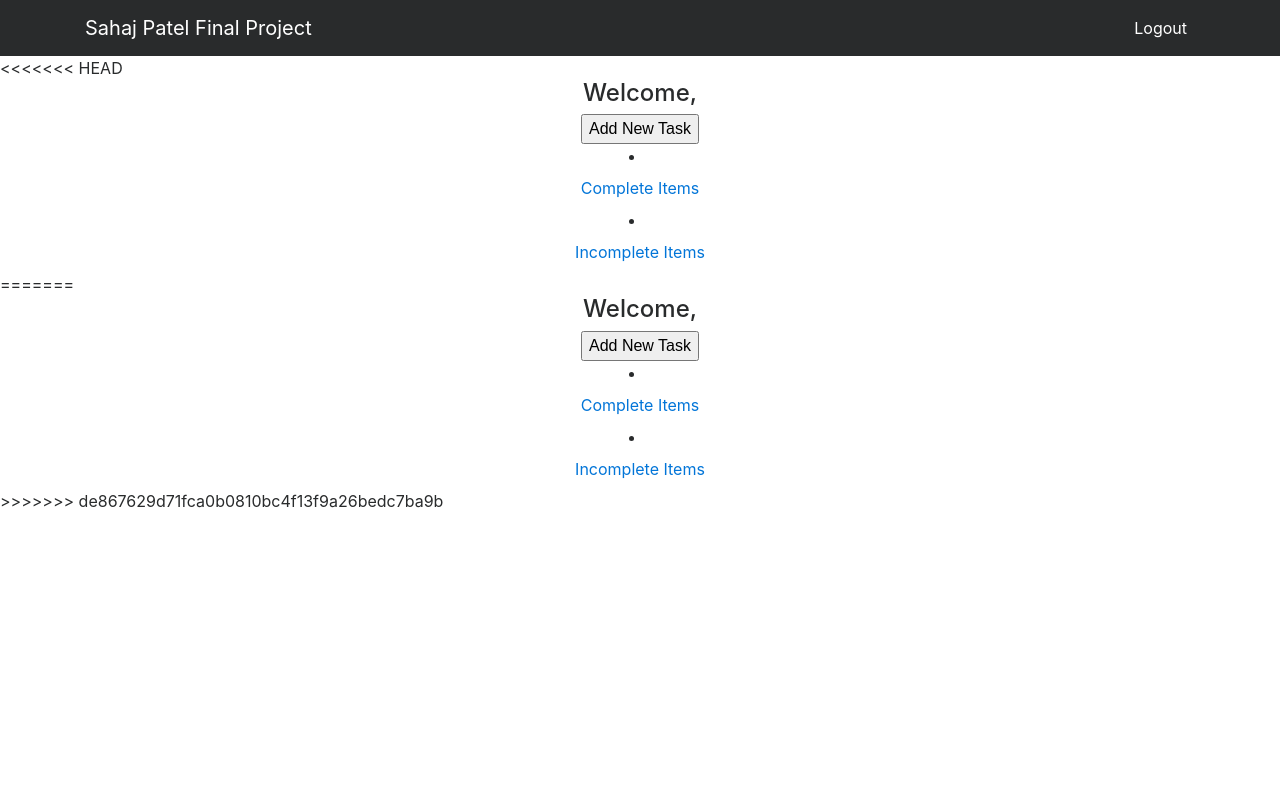
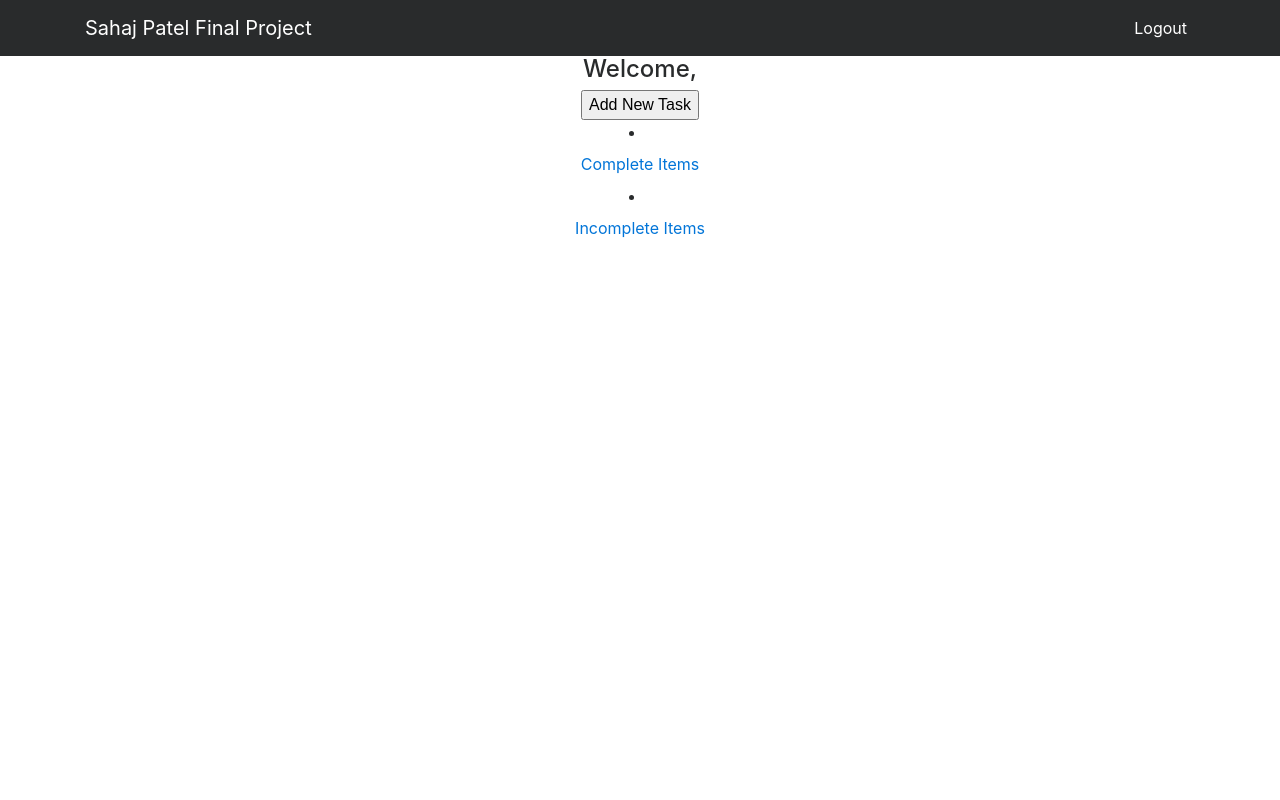
Before and after one commit to sjp46/FinalProject, a PHP site: page /finalproject/todo.php in a window 1280 px wide. Run offline with PHP 8.4, Linux system fonts and the light colour scheme; data that the repository does not hold is empty.

Commit message:
Update todo.php

```diff
--- a/todo.php
+++ b/todo.php
@@ -1,104 +1,3 @@
-<<<<<<< HEAD
-<?php
-    require_once 'database.php';
-
-    $query = 'SELECT * FROM finalproject ORDER BY id';
-    $statement = $db->prepare($query);
-    $statement->execute();
-    $categories = $statement->fetchAll();
-    $statement->closeCursor();
-?>
-<!DOCTYPE html>
-<html lang="en">
-
-<head>
-
-    <meta charset="utf-8">
-    <meta name="viewport" content="width=device-width, initial-scale=1, shrink-to-fit=no">
-    <meta name="description" content="">
-    <meta name="author" content="">
-
-    <title>IS218 Final Project</title>
-
-    <!-- Bootstrap core CSS -->
-    <link href="vendor/bootstrap/css/bootstrap.min.css" rel="stylesheet">
-
-    <!-- Custom styles for this template -->
-    <style>
-    body {
-        padding-top: 54px;
-    }
-
-    @media (min-width: 992px) {
-        body {
-            padding-top: 56px;
-        }
-    }
-    /* Temporary navbar container fix */
-
-    .navbar-toggler {
-        z-index: 1;
-    }
-
-    @media (max-width: 576px) {
-        nav > .container {
-            width: 100%;
-        }
-    }
-    </style>
-
-</head>
-
-<body>
-
-    <!-- Navigation -->
-    <nav class="navbar fixed-top navbar-toggleable-md navbar-inverse bg-inverse">
-        <button class="navbar-toggler navbar-toggler-right" type="button" data-toggle="collapse" data-target="#navbarExample" aria-controls="navbarExample" aria-expanded="false" aria-label="Toggle navigation">
-            <span class="navbar-toggler-icon"></span>
-        </button>
-        <div class="container">
-            <a class="navbar-brand" href="#">Sahaj Patel Final Project</a>
-            <div class="collapse navbar-collapse" id="navbarExample">
-                <ul class="navbar-nav ml-auto">
-                    <li class="nav-item active">
-                        <a class="nav-link" href="index.html">Logout <span class="sr-only">(current)</span></a>
-                    </li>
-                </ul>
-            </div>
-        </div>
-    </nav>
-
-    <!-- Page Content -->
-    <div class="container">
-        <div class="row">
-            <div class="col-lg-12 text-center">
-                 <h4>Welcome, </h4>
-                    <?php
-                        if (isset($_POST["email"])){
-                            echo $_POST["email"];
-                            }
-                    ?>
-                    <a href="addtask.php"><input type="button" value= "Add New Task"></a>
-                    <li class="nav-item">
-                        <a class="nav-link" href="#">Complete Items</a>
-                    </li>
-                    <li class="nav-item">
-                        <a class="nav-link" href="#">Incomplete Items</a>
-                    </li>
-
-            </div>
-        </div>
-    </div>
-
-    <!-- Bootstrap core JavaScript -->
-    <script src="vendor/jquery/jquery.min.js"></script>
-    <script src="vendor/tether/tether.min.js"></script>
-    <script src="vendor/bootstrap/js/bootstrap.min.js"></script>
-
-</body>
-
-</html>
-=======
 <?php
     require_once 'database.php';
 
@@ -198,4 +97,3 @@
 </body>
 
 </html>
->>>>>>> de867629d71fca0b0810bc4f13f9a26bedc7ba9b
```
